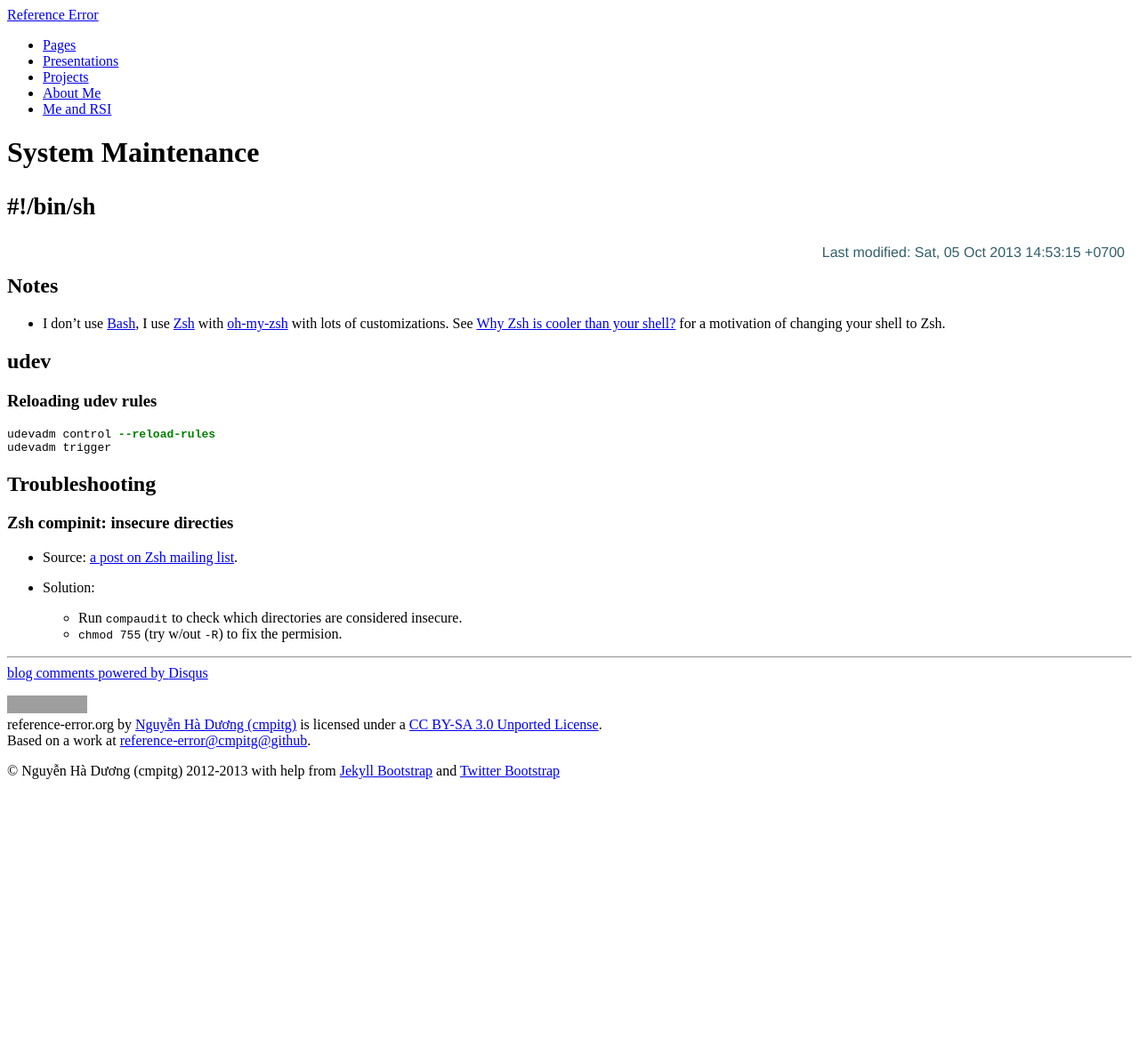
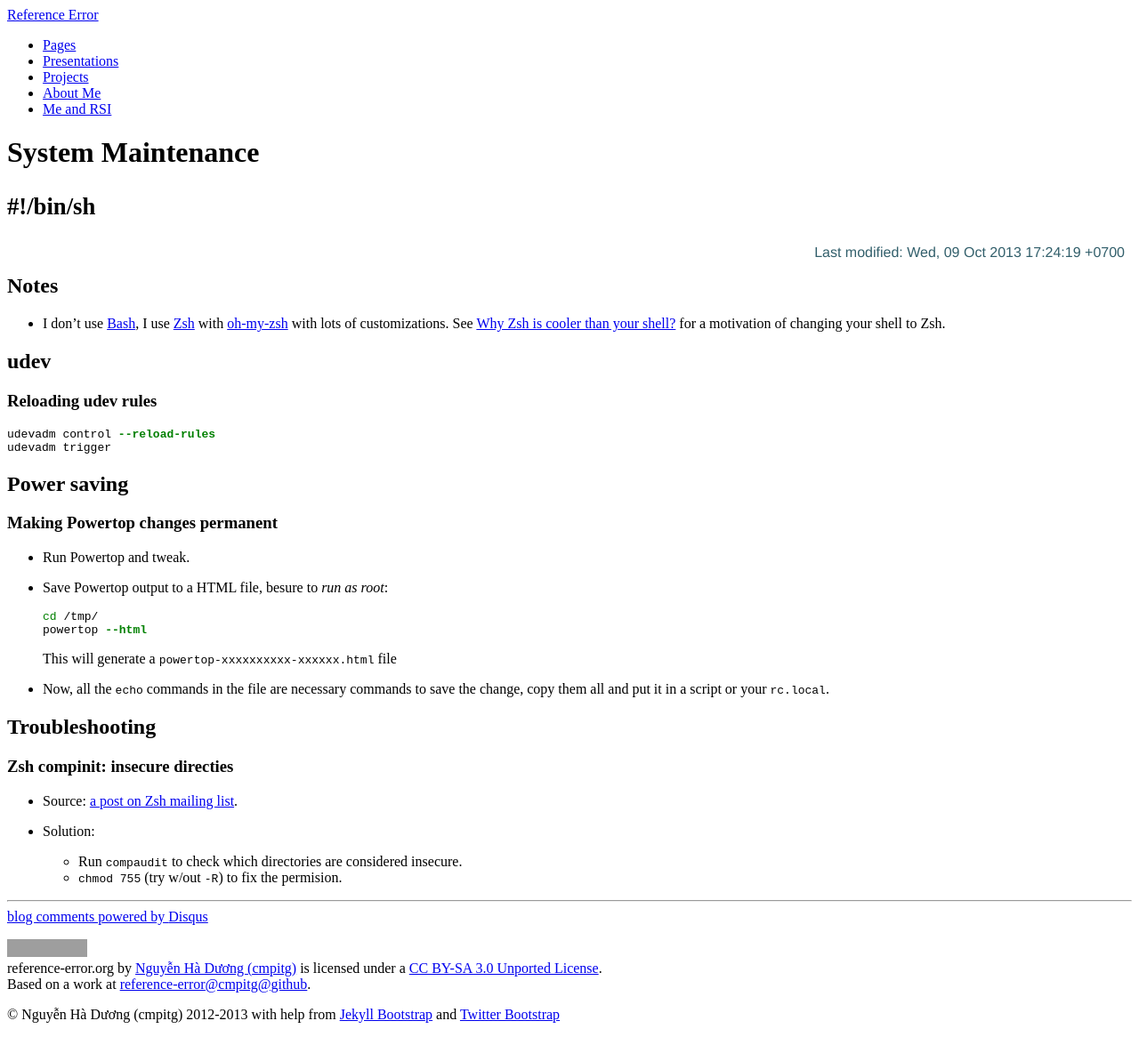
Before and after one commit to cmpitg/cmpitg.github.com, a Jekyll site: the page built from guides/system.md, in a window 1280 px wide. Shown: the whole page at 89% size. Built offline with Jekyll 4.4.1, drawn with Linux system fonts in a browser that asks for light colours; Markdown is read by kramdown in place of the engine named in the settings; comment, search, counter and statistics services are not loaded; before the commit the page ends 900 px from its top, so only the background shows below that; grey boxes are pictures that could not be loaded.

Commit message:
Update guide @ system

````diff
--- a/guides/system.md
+++ b/guides/system.md
@@ -5,7 +5,7 @@ tagline: "#!/bin/sh"
 category: System
 tags: [system, guide, shell]
 permalink: /system/
-last_updated: Sat, 05 Oct 2013 14:53:15 +0700
+last_updated: Wed, 09 Oct 2013 17:24:19 +0700
 ---
 {% include JB/setup %}
 
@@ -22,6 +22,24 @@ udevadm control --reload-rules
 udevadm trigger
 ```
 
+## Power saving
+
+### Making Powertop changes permanent
+
+* Run Powertop and tweak.
+
+* Save Powertop output to a HTML file, besure to *run as root*:
+
+  ```sh
+  cd /tmp/
+  powertop --html
+  ```
+
+  This will generate a `powertop-xxxxxxxxxx-xxxxxx.html` file
+
+* Now, all the `echo` commands in the file are necessary commands to save the
+  change, copy them all and put it in a script or your `rc.local`.
+
 ## Troubleshooting
 
 ### Zsh compinit: insecure directies
````
